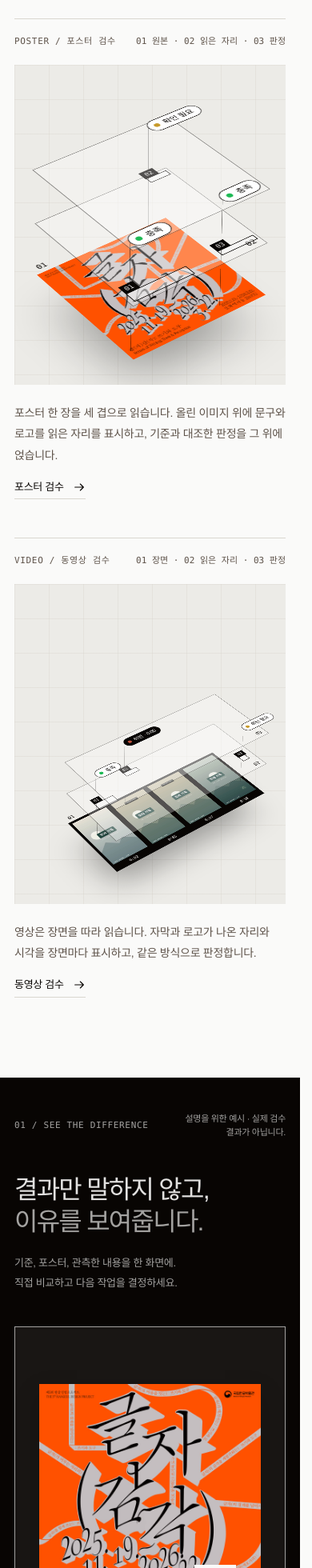
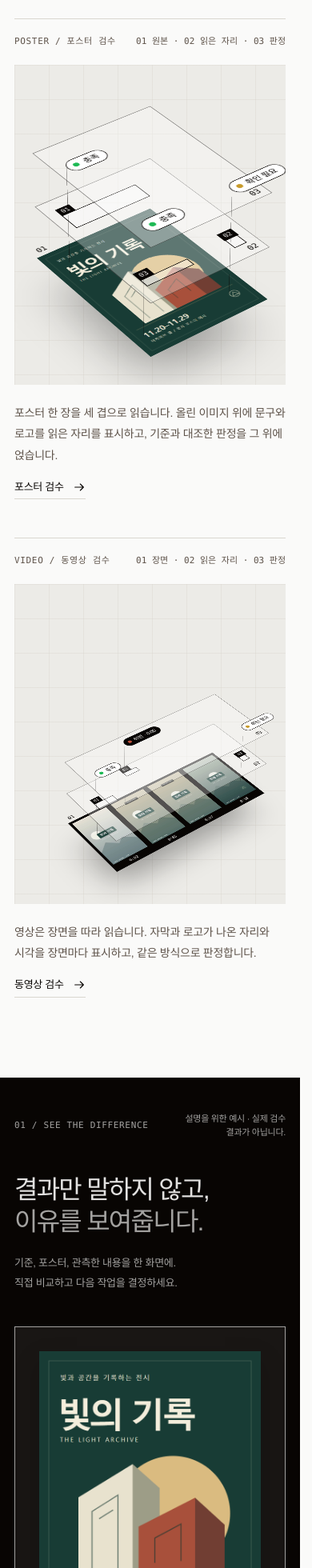
Before and after one commit to 20260528-skn-family-ai-33/SKN33-Final-1Team, a React (Vite) app in the folder frontend/: page / in a window 390 px wide. Shown: the part 1347-3307 px from the top of the page at 80% size. Built offline with nearby package versions, Linux system fonts and the light colour scheme; no server answers.

Commit message:
fix(frontend): 실물 데이터 삭제 -> 생성형으로 변환

```diff
--- a/frontend/src/components/LayerFigure.jsx
+++ b/frontend/src/components/LayerFigure.jsx
@@ -1,5 +1,5 @@
 import React, { useEffect, useRef } from 'react';
-import posterUrl from '../assets/landing-demo-poster.jpg';
+import posterUrl from '../assets/sample-poster.png';
 import frame1 from '../assets/landing-video-frame-1.jpg';
 import frame2 from '../assets/landing-video-frame-2.jpg';
 import frame3 from '../assets/landing-video-frame-3.jpg';
@@ -8,12 +8,15 @@ import frame4 from '../assets/landing-video-frame-4.jpg';
 // 소개 화면의 3D 도해: 검수 대상(포스터 한 장 · 영상의 장면들) 위에 '읽은 자리'와 '판정'을 유리판으로 띄운다.
 // 세 장은 아래에서 위로 01 원본 → 02 읽은 자리 → 03 판정. 세로 기둥이 같은 자리를 세 장에 걸쳐 잇는다.
 // CSS 3D 변환만 쓰는 장식 그림이라 화면 낭독기에는 숨기고, 내용은 옆 문구가 전한다.
+// 포스터와 영상은 같은 예시 전시('빛의 기록')의 자료다: 포스터는 예시 포스터(sample-poster.png), 장면은 예시 동영상(sample-shortform.mp4)의 프레임.
+// 한쪽에만 실제 전시 포스터를 쓰면 두 그림의 결이 달라 보여서 둘 다 예시 자료로 맞췄다.
 
 // 근거 상자: 판 크기에 대한 비율(왼쪽, 위, 너비, 높이 %)과 그 위에 뜨는 판정
+// 포스터(3:4): 01 전시 제목 · 02 주최 로고 · 03 전시 기간
 const posterMarks = [
-  { id: '01', tone: 'pass', label: '충족', box: [3, 88.6, 44, 9] },
-  { id: '02', tone: 'review', label: '확인 필요', box: [82.5, 2, 16, 5.6] },
-  { id: '03', tone: 'pass', label: '충족', box: [71, 88.6, 27.5, 5.2] },
+  { id: '01', tone: 'pass', label: '충족', box: [8.6, 14.6, 63.2, 13.6] },
+  { id: '02', tone: 'review', label: '확인 필요', box: [80.7, 82.2, 10.7, 8] },
+  { id: '03', tone: 'pass', label: '충족', box: [8.6, 82.6, 38.9, 6] },
 ];
 const videoFrames = [[frame1, '0:02'], [frame2, '0:05'], [frame3, '0:07'], [frame4, '0:10']];
 const videoMarks = [
@@ -78,7 +81,7 @@ function Layers({ kind, marks, children }) {
 // 포스터 검수: 포스터 한 장 → 읽은 문구·로고 자리 → 항목별 판정
 export function PosterLayers() {
   return <Layers kind="poster" marks={posterMarks}>
-    <img src={posterUrl} alt="" width="300" height="300" loading="lazy" draggable={false} />
+    <img src={posterUrl} alt="" width="300" height="400" loading="lazy" draggable={false} />
   </Layers>;
 }
 
--- a/frontend/src/pages/LandingPage.jsx
+++ b/frontend/src/pages/LandingPage.jsx
@@ -7,7 +7,7 @@ import { PosterLayers, VideoLayers } from '../components/LayerFigure.jsx';
 import { SiteHeader } from '../components/SiteHeader.jsx';
 import { mediaChoicePath, mediaChoiceState } from '../workspace/mediaChoice.js';
 import { useWorkspaceReset } from '../workspace/WorkspaceSession.jsx';
-import demoPoster from '../assets/landing-demo-poster.jpg';
+import demoPoster from '../assets/sample-poster.png';
 import '../styles/landing.css';
 
 // 기능 소개의 세 그림(Stageshow 장면)은 소개 화면에서만 쓰므로 따로 불러와 첫 화면 글과 버튼을 먼저 보여 준다.
@@ -17,13 +17,14 @@ const EvidenceTile = React.lazy(() => tiles().then(scenes => ({ default: scenes.
 const DecisionTile = React.lazy(() => tiles().then(scenes => ({ default: scenes.DecisionTile })));
 
 // 검수 예시의 세 단계. 포스터의 표시 상자는 '근거를 살펴보고'에서만 켠다.
+// 포스터는 우리 예시 전시('빛의 기록')의 포스터이고, 전시 기간은 그 포스터에 적힌 그대로다.
 const examples = [
   { kind: 'criteria', label: '기준을 정리하고', title: '무엇을 확인할지, 먼저 명확하게.',
     description: 'PDF 문서와 직접 입력한 요구사항을 검수할 항목으로 정리합니다. 실행 전, 담당자가 내용을 확인하고 기준을 확정합니다.',
-    tag: '검수 기준 예시', expected: '전시 기간: 2025.11.19 — 2026.3.22', actual: '전시 기간이 포스터에 정확하게 표기되었는지 확인', status: '기준 확정 전' },
+    tag: '검수 기준 예시', expected: '전시 기간: 11.20–11.29', actual: '전시 기간이 포스터에 정확하게 표기되었는지 확인', status: '기준 확정 전' },
   { kind: 'evidence', label: '근거를 살펴보고', title: '판정 옆에, 눈으로 볼 수 있는 근거.',
     description: '기준 문구와 포스터에 적힌 전시 기간을 나란히 놓습니다. 같은 내용인지, 어디에 적혀 있는지 함께 확인하세요.',
-    tag: '전시 기간 확인 예시', expected: '2025.11.19 — 2026.3.22', actual: '2025.11.19 — 2026.3.22', status: '전시 기간 일치 · 설명용 예시' },
+    tag: '전시 기간 확인 예시', expected: '11.20–11.29', actual: '11.20–11.29', status: '전시 기간 일치 · 설명용 예시' },
   { kind: 'decision', label: '사람이 결정합니다', title: '마지막 판단은, 작업을 아는 사람에게.',
     description: '충족·위반·확인 필요를 검토하고, 보완할 내용을 결정합니다. 자동 판단이 어려운 부분도 구분해 담당자에게 전달합니다.',
     tag: '담당자 검토 예시', expected: '일치하는 항목과 보완할 항목을 함께 검토', actual: '수정할 내용과 판단 이유를 확인', status: '담당자 확인 대기' },
@@ -166,10 +167,10 @@ export default function LandingPage({ profile = 'legacy' }) {
           <div className="lp-demo-grid">
             <figure className="lp-demo-image">
               <div className="lp-demo-poster-surface">
-                <img src={demoPoster} alt="국립한글박물관 글(자)감(각): 쓰기와 도구 전시 포스터" width="1200" height="1200" loading="lazy" />
+                <img src={demoPoster} alt="예시 포스터: 빛의 기록 전시" width="600" height="800" loading="lazy" />
                 <div className={`lp-demo-highlight${example === 1 ? ' is-active' : ''}`}><span>전시 기간</span></div>
               </div>
-              <figcaption className="lp-image-corner">글(자)감(각): 쓰기와 도구 · <a href="https://www.griun.co.kr/fonts/hangeul-fter" target="_blank" rel="noreferrer">이미지 출처 ↗</a></figcaption>
+              <figcaption className="lp-image-corner">빛의 기록 · 설명용 예시 포스터</figcaption>
             </figure>
             <div className="lp-demo-inspector">
               <div className="lp-demo-tabs" role="tablist" aria-label="검수 과정 예시">
--- a/frontend/src/stageshow/FeatureTiles.tsx
+++ b/frontend/src/stageshow/FeatureTiles.tsx
@@ -1,6 +1,6 @@
 import { Badge, Bar, Check, Roll, Row, Segmented, Stage, Text, Tooltip, type Act } from './kit'
 import { Icon } from '../components/Icon.jsx'
-import posterUrl from '../assets/landing-demo-poster.jpg'
+import posterUrl from '../assets/sample-poster.png'
 import './look.css'
 import './feature-tiles.css'
 
@@ -66,9 +66,9 @@ export function EvidenceTile() {
   return (
     <Stage width={W} height={H} compact={COMPACT} initial={evidenceStart} poster={evidenceEnd} script={readPoster} play="once" className="cc-look ft">
       {(s, rect) => <>
-        <img className="ft-poster" src={posterUrl} alt="" width={520} height={520} draggable={false} />
+        <img className="ft-poster" src={posterUrl} alt="" width={600} height={800} draggable={false} />
         <span className="ft-mark" data-target="date-box" data-show={s.found || undefined} />
-        <Tooltip className="ft-readout" side="above" show={s.read} at={rect('date-box')} gap={9}>2025.11.19.-2026.3.22.</Tooltip>
+        <Tooltip className="ft-readout" side="above" show={s.read} at={rect('date-box')} gap={9}>11.20–11.29</Tooltip>
       </>}
     </Stage>
   )
--- a/frontend/src/styles/landing.css
+++ b/frontend/src/styles/landing.css
@@ -66,7 +66,7 @@ html:has(.lp-page) { scrollbar-gutter: stable; }
 .lp-format-foot p { max-width: 430px; color: var(--lp-muted); font-size: 14px; line-height: 1.9; }
 .lp-3d { --turn: 0deg; --lean: 0deg; --lift: 112px; position: relative; display: grid; place-items: center; height: 520px; margin-top: 20px; overflow: hidden; background-color: var(--lp-surface); background-image: linear-gradient(color-mix(in srgb, var(--lp-border) 45%, transparent) 1px, transparent 1px), linear-gradient(90deg, color-mix(in srgb, var(--lp-border) 45%, transparent) 1px, transparent 1px); background-size: 43px 43px; perspective: 2200px; perspective-origin: 50% 20%; }
 .lp-3d-stack { position: relative; transform: rotateX(calc(57deg + var(--lean))) rotateZ(calc(-37deg + var(--turn))); transform-style: preserve-3d; transition: transform 0.6s cubic-bezier(0.25, 0.8, 0.25, 1); }
-.lp-3d--poster .lp-3d-stack { width: 300px; height: 300px; margin-top: 196px; }
+.lp-3d--poster .lp-3d-stack { width: 264px; height: 352px; margin-top: 164px; }
 .lp-3d--video .lp-3d-stack { width: 384px; height: 172px; margin-top: 214px; }
 .lp-3d-plane { --z: 0px; position: absolute; inset: 0; transform: translateZ(var(--z)); transition: transform 1.1s cubic-bezier(0.25, 0.8, 0.25, 1); }
 .lp-3d-source { background: var(--lp-card); box-shadow: -40px 54px 70px -22px rgb(0 0 0 / 34%); }
@@ -104,13 +104,13 @@ html:has(.lp-page) { scrollbar-gutter: stable; }
 .lp-demo-heading > p { color: var(--lp-muted); font-size: 13px; line-height: 1.9; }
 .lp-demo-grid { display: grid; grid-template-columns: 0.9fr 1.1fr; gap: 50px; }
 .lp-demo-image { position: relative; display: grid; place-items: center; min-height: 480px; padding: 30px; border: 1px solid var(--lp-muted); background: color-mix(in srgb, var(--op-bg) 7%, var(--op-ink)); }
-.lp-demo-poster-surface { position: relative; width: min(420px, 100%); aspect-ratio: 1; }
+.lp-demo-poster-surface { position: relative; width: min(315px, 100%); aspect-ratio: 3 / 4; }
 .lp-page .lp-demo-poster-surface img { display: block; width: 100%; height: 100%; object-fit: contain; box-shadow: 0 13px 30px color-mix(in srgb, var(--op-ink) 20%, transparent); }
-.lp-demo-highlight { position: absolute; top: 89%; right: 2%; left: 70%; height: 5%; border: 1px solid var(--lp-bg); opacity: 0; transition: opacity 0.3s; }
+/* 표시 상자: 예시 포스터(sample-poster.png)의 전시 기간 자리 */
+.lp-demo-highlight { position: absolute; top: 82.6%; right: 52.5%; left: 8.6%; height: 6%; border: 1px solid var(--lp-bg); opacity: 0; transition: opacity 0.3s; }
 .lp-demo-highlight.is-active { opacity: 1; }
 .lp-demo-highlight > span { position: absolute; bottom: 100%; left: -1px; padding: 4px 7px; background: var(--lp-bg); color: var(--lp-fg); font-size: 10px; line-height: 1.3; white-space: nowrap; }
 .lp-image-corner { position: absolute; bottom: 13px; left: 16px; color: var(--lp-muted); font: 10px/1.5 var(--lp-mono); letter-spacing: 0.04em; }
-.lp-image-corner a { text-decoration: underline; text-underline-offset: 3px; }
 .lp-demo-inspector { min-width: 0; }
 .lp-demo-tabs { display: flex; gap: 17px; border-bottom: 1px solid var(--lp-muted); }
 .lp-demo-tabs button { padding: 13px 0 17px; border: 0; border-bottom: 1px solid transparent; background: none; color: var(--lp-muted); font-size: 12px; text-align: left; }
@@ -161,7 +161,7 @@ html:has(.lp-page) { scrollbar-gutter: stable; }
   .lp-formats { gap: 24px; }
   .lp-format-foot { flex-direction: column; gap: 16px; }
   .lp-3d { --lift: 96px; height: 460px; }
-  .lp-3d--poster .lp-3d-stack { width: 252px; height: 252px; margin-top: 170px; }
+  .lp-3d--poster .lp-3d-stack { width: 222px; height: 296px; margin-top: 152px; }
   .lp-3d--video .lp-3d-stack { margin-top: 186px; transform: scale(0.82) rotateX(calc(57deg + var(--lean))) rotateZ(calc(-37deg + var(--turn))); }
 }
 @media (max-width: 1100px) {
@@ -189,7 +189,7 @@ html:has(.lp-page) { scrollbar-gutter: stable; }
   .lp-page .lp-entry-start { gap: 36px; }
   .lp-format-foot { flex-direction: column; }
   .lp-3d { --lift: 80px; height: 400px; }
-  .lp-3d--poster .lp-3d-stack { width: 204px; height: 204px; margin-top: 150px; }
+  .lp-3d--poster .lp-3d-stack { width: 180px; height: 240px; margin-top: 134px; }
   .lp-3d--video .lp-3d-stack { margin-top: 160px; transform: scale(0.6) rotateX(calc(57deg + var(--lean))) rotateZ(calc(-37deg + var(--turn))); }
   .lp-3d-chip { height: 26px; padding: 0 10px 0 8px; font-size: 12px; }
   .lp-feature-grid { grid-template-columns: 1fr; gap: 35px; }
```
Also changed, not shown: frontend/src/stageshow/feature-tiles.css (+4 -5 lines), frontend/src/assets/README.txt.
